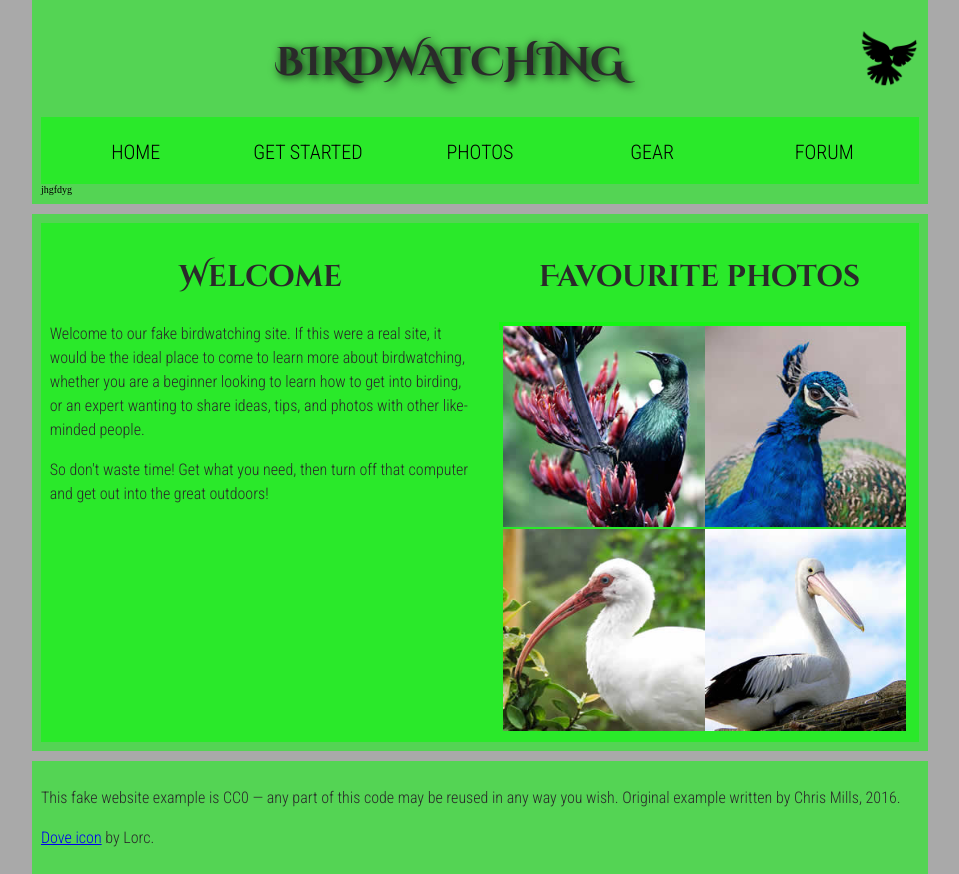
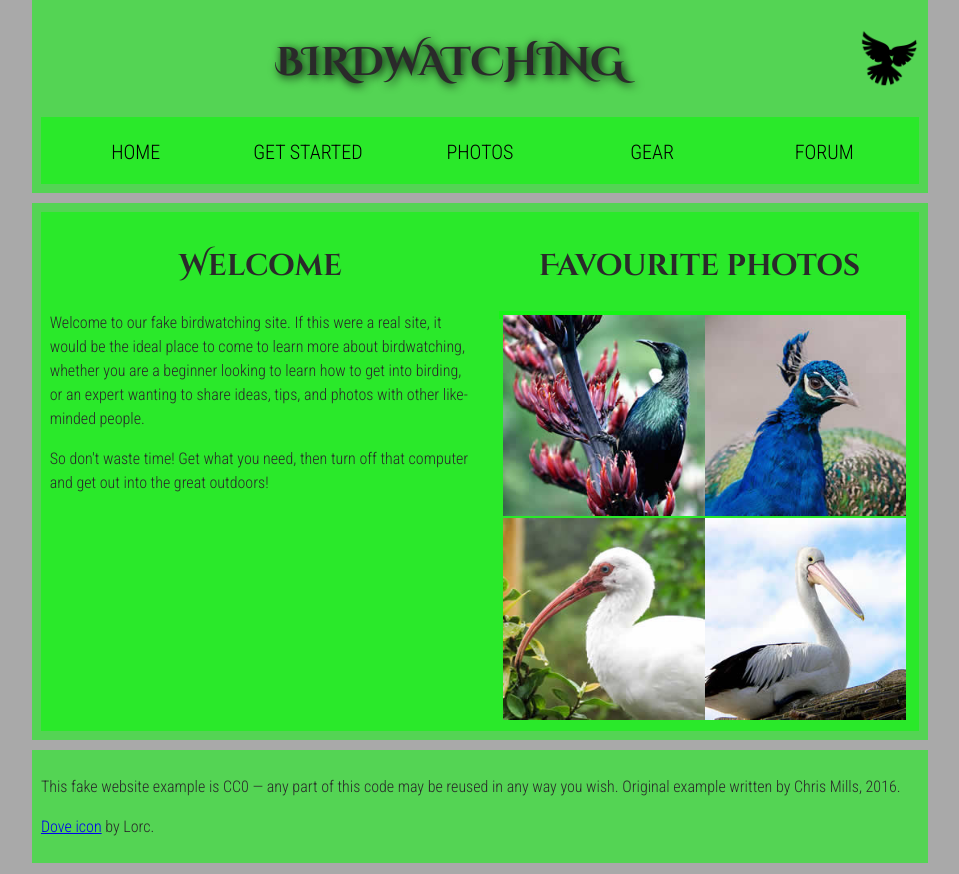
Before and after one commit to annaprendergast7/annaprendergast7, a plain HTML site: page assets 2/index.html in a window 1280 px wide. Shown: the whole page, without its empty margins (160-1119 px from the left). Drawn offline with Linux system fonts and the light colour scheme.

Commit message:
changed!

```diff
--- a/assets 2/index.html
+++ b/assets 2/index.html
@@ -24,7 +24,6 @@
         <li><a href="#">Forum</a></li>
       </ul>
       </nav>
-jhgfdyg
     </header>
 <main>
       <section>
```
